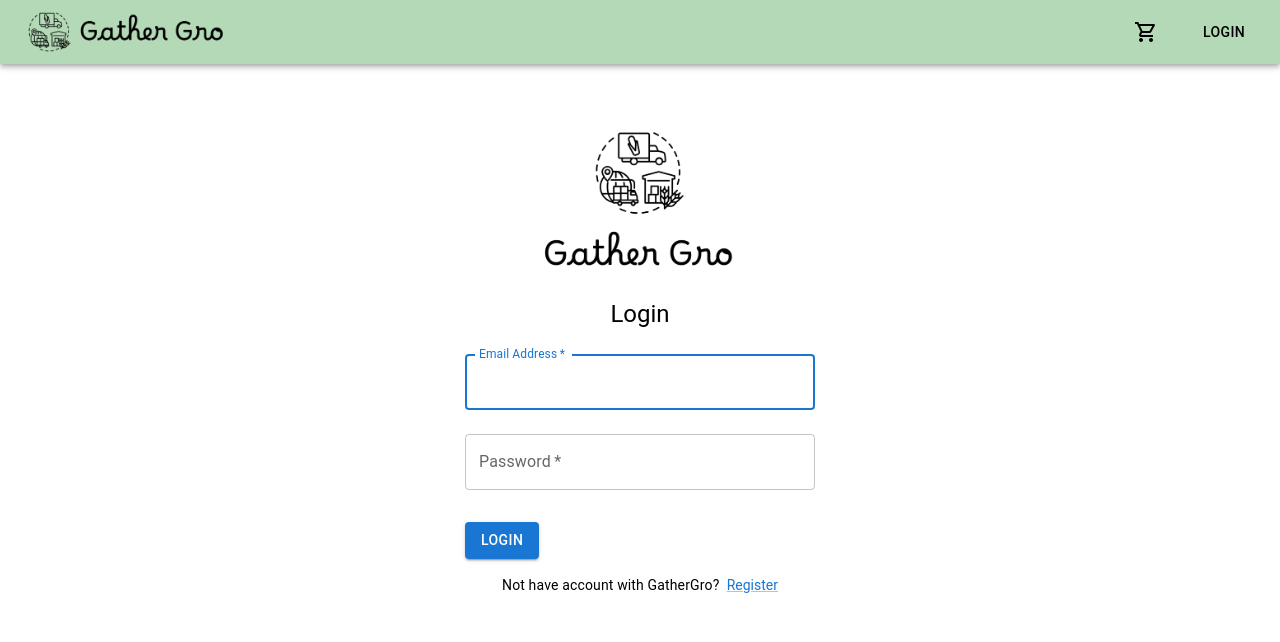
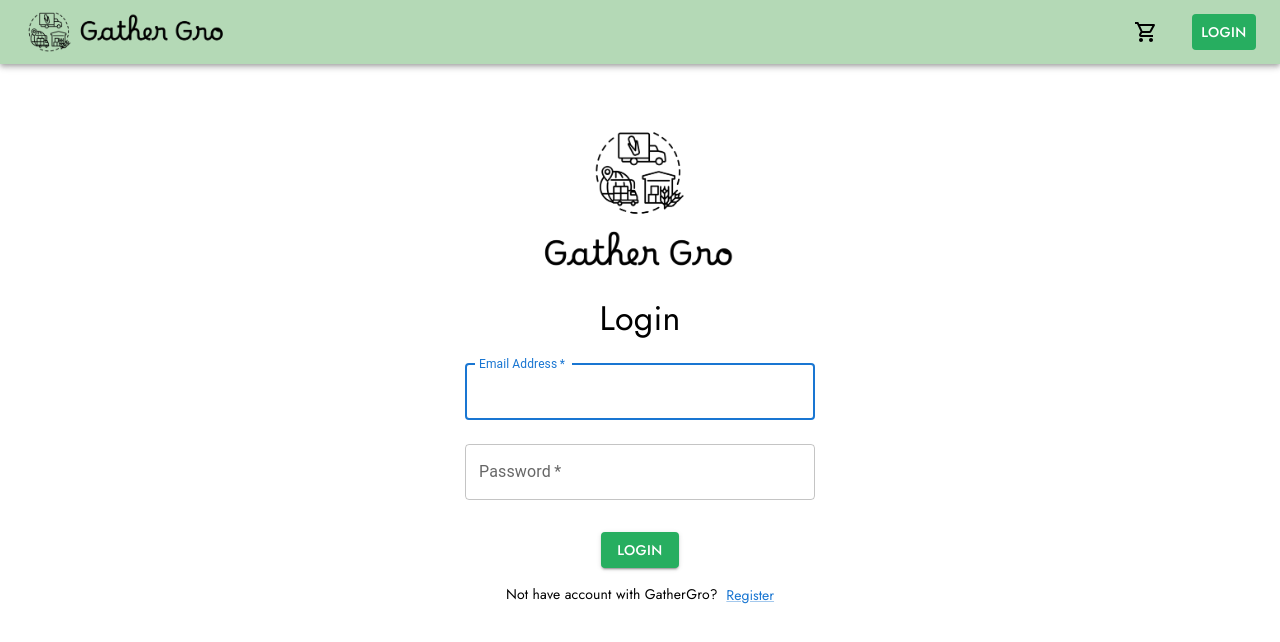
Before and after one commit to hardikpatel2906/gathergro, a React (Create React App) app in the folder frontend/: page /login in a window 1280 px wide. Shown: the top 642 px of the page. Built offline with nearby package versions, Linux system fonts and the light colour scheme.

Commit message:
Change Fonts in Navbar/Login pages

```diff
--- a/frontend/src/components/login.js
+++ b/frontend/src/components/login.js
@@ -9,10 +9,21 @@
 
 const CustomLogoImg = styled("img")({
     height: "150px",
-  marginBottom:"20px"
-
+    marginBottom: "20px"
 });
 
+
+const CustomButton = styled(Button)({
+    background: "#27ae60",
+    fontFamily: 'Jost',
+    color: "white",
+    ":hover": {
+        background: "#0b873f"
+    },
+    display: "flex",
+    alignItems: "center",
+    justifyContent: "center"
+});
 
 function Login() {
     const [email, setEmail] = useState("");
@@ -60,10 +71,10 @@
                 }}
             >
                 <CustomLogoImg src="/gather-gro-home.png" alt="Custom Logo" onClick={() => navigate("/")} />
-        <Typography component="h1" variant="h5">
+                <Typography component="h1" variant="h4" sx={{ fontFamily: "Jost" }}>
                     Login
                 </Typography>
-        <Box component="form" onSubmit={handleSubmit} sx={{ mt: 1, width: 350 }}>
+                <Box component="form" onSubmit={handleSubmit} sx={{ mt: 1, width: 350, display: "flex", flexDirection: "column", alignItems: "center" }}>
                     <TextField
                         variant="outlined"
                         margin="normal"
@@ -90,14 +101,14 @@
                         value={password}
                         onChange={(e) => setPassword(e.target.value)}
                     />
-          <Button
+                    <CustomButton
                         type="submit"
                         variant="contained"
                         sx={{ mt: 3, mb: 2 }}
                     >
                         Login
-          </Button>
-          <Typography variant="body2" align="center">
+                    </CustomButton>
+                    <Typography variant="body2" align="center" sx={{ fontFamily: "Jost" }}>
                         Not have account with GatherGro? &nbsp;
                         <Link
                             component="button"
--- a/frontend/src/components/navbar.js
+++ b/frontend/src/components/navbar.js
@@ -22,7 +22,12 @@
 
 const CustomButton = styled(Button)({
   marginLeft: "10px",
-  color: "black",
+  background: "#27ae60",
+  fontFamily: 'Jost',
+  color: "white",
+  ":hover": {
+      background: "#0b873f"
+  },
 });
 
 const CustomLogoImg = styled("img")({
```
Lines whose indentation alone changed are shown as unchanged.
